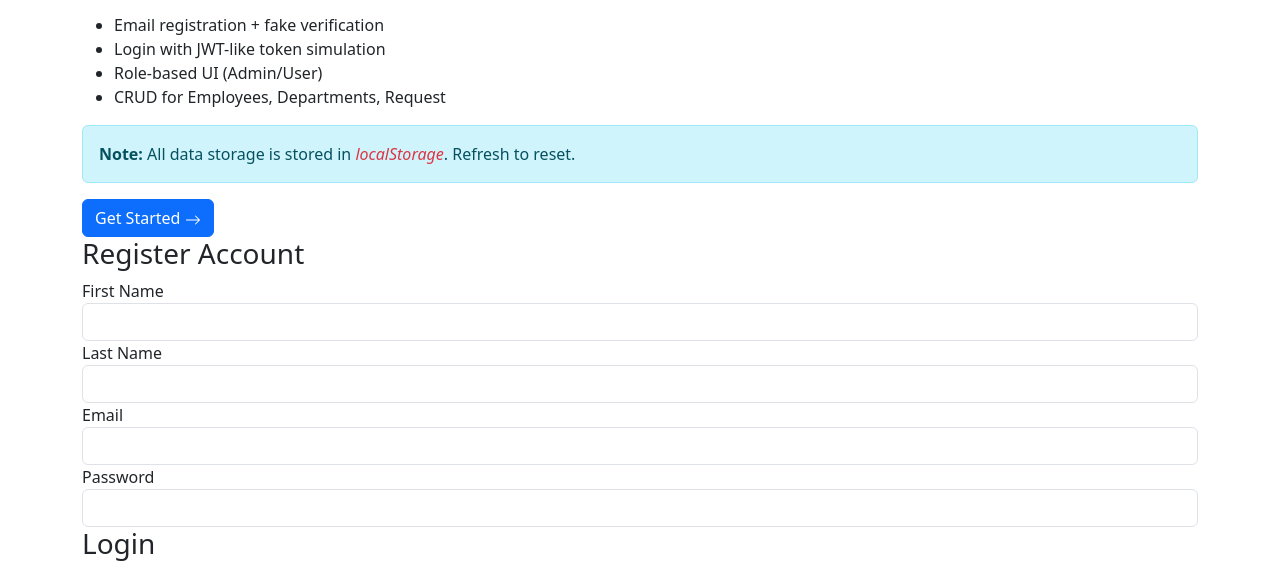
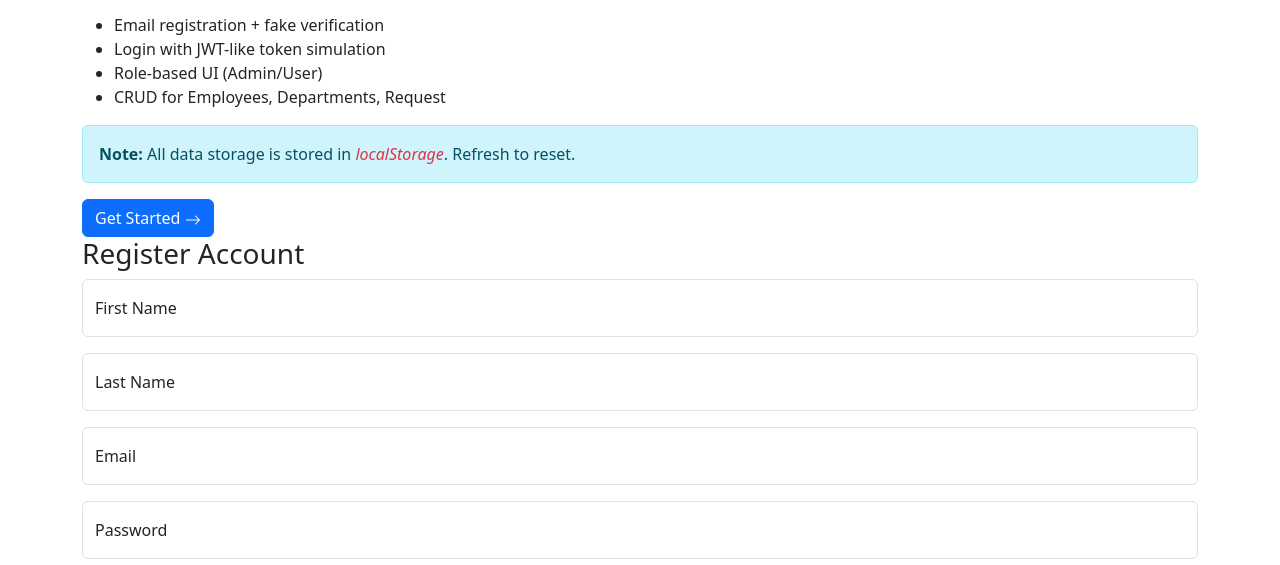
Before and after one commit to natsukidxd/fullstack-prototype-ferrer, a website: page index.html in a window 1280 px wide. Shown: the part 195-760 px from the top of the page. Drawn offline with nearby package versions, Linux system fonts and the light colour scheme.

Commit message:
fix: changed html structure for register section

```diff
--- a/index.html
+++ b/index.html
@@ -7,7 +7,7 @@
     <title>Full-Stack App (Student Build)</title>
     <meta name="description" content="">
     <meta name="viewport" content="width=device-width, initial-scale=1">
-    <link rel="stylesheet" href="/style.css">
+    <link rel="stylesheet" href="style.css">
     <link href="https://cdn.jsdelivr.net/npm/bootstrap@5.3.8/dist/css/bootstrap.min.css" rel="stylesheet"
         integrity="sha384-sRIl4kxILFvY47J16cr9ZwB07vP4J8+LH7qKQnuqkuIAvNWLzeN8tE5YBujZqJLB" crossorigin="anonymous">
 </head>
@@ -23,7 +23,8 @@
         </div>
     </nav>
     <main class="container mt-3">
-        <section>
+        <!-- Home Section-->
+        <section id="home-page">
             <h1>Welcome to Full-Stack App</h1>
             <p>A static prototype before backend integration. Simulates:</p>
             <ul>
@@ -43,32 +44,40 @@
                 </svg>
             </button>
         </section>
-    </main>
-    <register>
-        <section>
-            <div class="container">
+        <!-- Register -->
+        <section id="register-page">
             <h3>Register Account</h3>
             <form>
-                    <div class="form-group">
-                        <label for="formGroupExampleInput">First Name</label>
-                        <input type="text" class="form-control" id="formGroupExampleInput" placeholder="">
+                <div class="form-floating mb-3">
+                    <input type="text" class="form-control" name="registerFirstName" id="registerFirstName"
+                        placeholder="" />
+                    <label for="formId1">First Name</label>
                 </div>
-                    <div class="form-group">
-                        <label for="formGroupExampleInput2">Last Name</label>
-                        <input type="text" class="form-control" id="formGroupExampleInput2" placeholder="">
+                <div class="form-floating mb-3">
+                    <input type="text" class="form-control" name="registerLastName" id="registerLastName"
+                        placeholder="" />
+                    <label for="formId1">Last Name</label>
                 </div>
-                    <div class="form-group">
-                        <label for="formGroupExampleInput2">Email</label>
-                        <input type="text" class="form-control" id="formGroupExampleInput2" placeholder="">
+                <div class="form-floating mb-3">
+                    <input type="email" class="form-control" name="registerEmail" id="registerEmail" placeholder="" />
+                    <label for="formId1">Email</label>
                 </div>
-                    <div class="form-group">
-                        <label for="formGroupExampleInput2">Password</label>
-                        <input type="password" class="form-control" id="formGroupExampleInput2" placeholder="">
+                <div class="form-floating mb-3">
+                    <input type="password" class="form-control" name="registerPassword" id="registerPassword"
+                        placeholder="" />
+                    <label for="formId1">Password</label>
                 </div>
+                <span>
+                    <button type="button" class="btn btn-success">
+                        Sign up
+                    </button>
+                    <button type="button" class="btn btn-secondary">
+                        Cancel
+                    </button>
+                </span>
             </form>
-            </div>
         </section>
-    </register>
+    </main>
     <verify-email>
         <section>
             <!-- SKIP -->
@@ -107,7 +116,7 @@
     <script src="https://cdn.jsdelivr.net/npm/bootstrap@5.3.8/dist/js/bootstrap.bundle.min.js"
         integrity="sha384-FKyoEForCGlyvwx9Hj09JcYn3nv7wiPVlz7YYwJrWVcXK/BmnVDxM+D2scQbITxI"
         crossorigin="anonymous"></script>
-    <script src="/script.js" async defer></script>
+    <script src="script.js" async defer></script>
 </body>
 
 </html>
```
Lines whose indentation alone changed are shown as unchanged.
